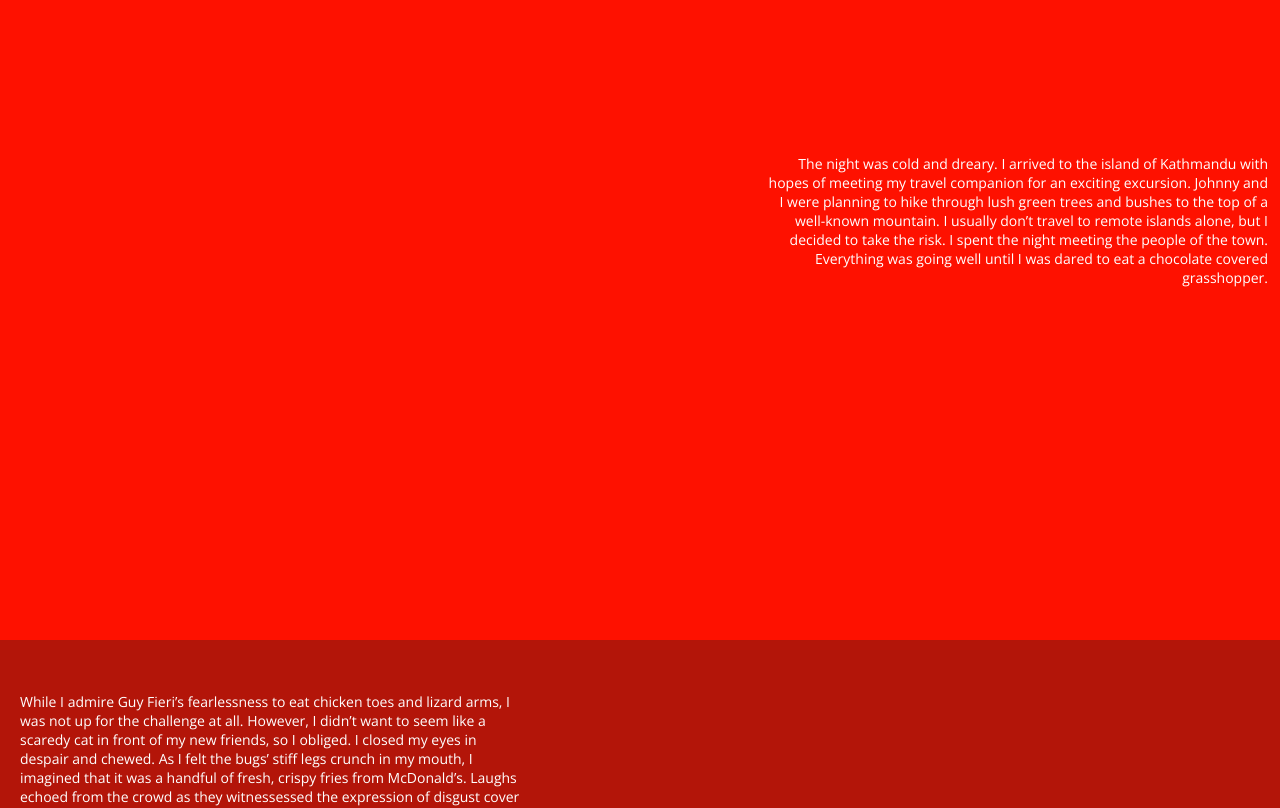
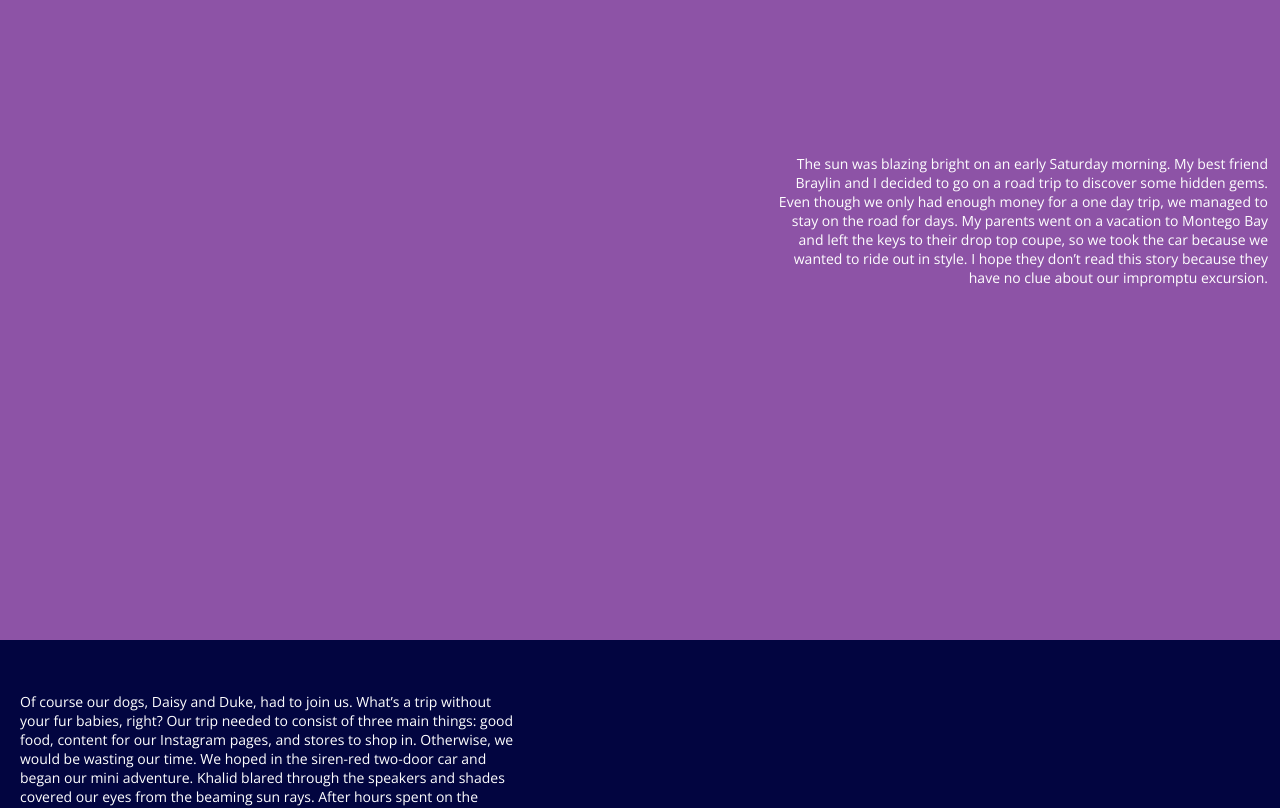
Before and after one commit to ryane1/GC-Final-Project, an Angular app: page / in a window 1280 px wide. Shown: the part 960-1768 px from the top of the page. Built offline with nearby package versions, Linux system fonts and the light colour scheme; a web font is replaced by a local one.

Commit message:
added joy and suprise story

```diff
--- a/src/app/story/joy-suprise/joy-suprise.component.css
+++ b/src/app/story/joy-suprise/joy-suprise.component.css
@@ -1,3 +1,6 @@
+p {
+    font-size: 12px;
+  }
 .part1{
     background-color: #8D53a6;
     height:100vh;
@@ -56,7 +59,7 @@ section{
 }
 @media only screen and (min-width:992px){
      div > p{
-        font-size:30px;
+        font-size:14px;
     }
     .part1>div,.part4>div{
         float:right;
@@ -64,4 +67,5 @@ section{
     div{
         width:500px;
     }
+
 }
--- a/src/app/story/joy-suprise/joy-suprise.component.html
+++ b/src/app/story/joy-suprise/joy-suprise.component.html
@@ -1,35 +1,30 @@
 
  <section  class="part1">
    <div>
-      <p>Lorem Ipsum is simply dummy text of the printing and ty leap into electronic typesetting, remaining essentially
-       unchanged. It was popularised in the 1960s with </p>
+      <p>The sun was blazing bright on an early Saturday morning. My best friend Braylin and I decided to go on a road trip to discover some hidden gems. Even though we only had enough money for a one day trip, we managed to stay on the road for days. My parents went on a vacation to Montego Bay and left the keys to their drop top coupe, so we took the car because we wanted to ride out in style. I hope they don’t read this story because they have no clue about our impromptu excursion. </p>
     </div>
   </section>
 
   <section class="part2">
     <div>
-      <p>Lorem Ipsum is simply dummy text of the printing and ty leap into electronic typesetting, remaining essentially
-        unchanged. It was popularised in the 1960s with </p>
+      <p>Of course our dogs, Daisy and Duke, had to join us. What’s a trip without your fur babies, right? Our trip needed to consist of three main things: good food, content for our Instagram pages, and stores to shop in. Otherwise, we would be wasting our time. We hoped in the siren-red two-door car and began our mini adventure. Khalid blared through the speakers and shades covered our eyes from the beaming sun rays. After hours spent on the highway, we noticed a sign that practically yelled “1 Day Yoga Retreat, Remain Stress Free” in bold letters.</p>
     </div>
   </section>
 
   <section class="part3">
     <div>
-      <p>Lorem Ipsum is simply dummy text of the printing and ty leap into electronic typesetting, remaining essentially
-        unchanged. It was popularised in the 1960s with </p>
+      <p>Everyone has what I like to call a “Zen-Friend”. They exude positivity, love Yankee Candles, and indulge in pilates twice a week. Yes, that is indeed Braylin. As her smile widened from excitement, she demanded that we “needed to heighten our inner peace” and the dogs barked in agreement. I took the next exit to what looked like a psychedelic shack. It was covered in bold and radiant colors like hot pink and yellow. We entered the building and immediately the smell of eucalyptus and mint leaves flowed through my body. </p>
     </div>
   </section>
 
   <section class="part4">
     <div>
-      <p>Lorem Ipsum is simply dummy text of the printing and ty leap into electronic typesetting, remaining essentially
-        unchanged. It was popularised in the 1960s with </p>
+      <p>Despite my hesitation, I can admit that I felt more transformed in one day than I did during my entire high school and college experience combined. The next day, after our mini Eat, Pray, Love excerpt, we were back on the road. Our next stop was the Instagram approved Museum for Millenials. It was a room full of different photo-worthy backgrounds that we would deliberately use to make it seem like we were international travelers. We went to the Louvre, saw Drake in concert in London, and shopped in Milan in one hour.</p>
     </div>
   </section>
 
   <section class="part5">
     <div>
-      <p>Lorem Ipsum is simply dummy text of the printing and ty leap into electronic typesetting, remaining essentially
-        unchanged. It was popularised in the 1960s with </p>
+      <p>All of a sudden, I heard a phone ring and when I realized it was my mom, I immediately threw my phone at Braylin and told her to tell my mom that I was in the bathroom. I was worried that she would hear the lie in my voice and prove my theory of all moms having telepathic senses to be true. Braylin tossed the phone back my way and she was instantly demoted from being my best friend to just a girl on a road trip with me. I accidentally answered the phone and my mom demanded that I come down for breakfast and take Daisy outside. At that very moment, I realized it was all a dream!</p>
     </div>
   </section>
--- a/src/app/story/story.component.ts
+++ b/src/app/story/story.component.ts
@@ -7,9 +7,9 @@ import { ApiService } from "../api.service";
   styleUrls: ["./story.component.css"]
 })
 export class StoryComponent implements OnInit {
-  showAngerDisgust: boolean = true;
+  showAngerDisgust: boolean = false;
   showSadnessFear: boolean = false;
-  showJoySurprise: boolean = false;
+  showJoySurprise: boolean = true;
 
   constructor(private apiService: ApiService) {}
 
```
